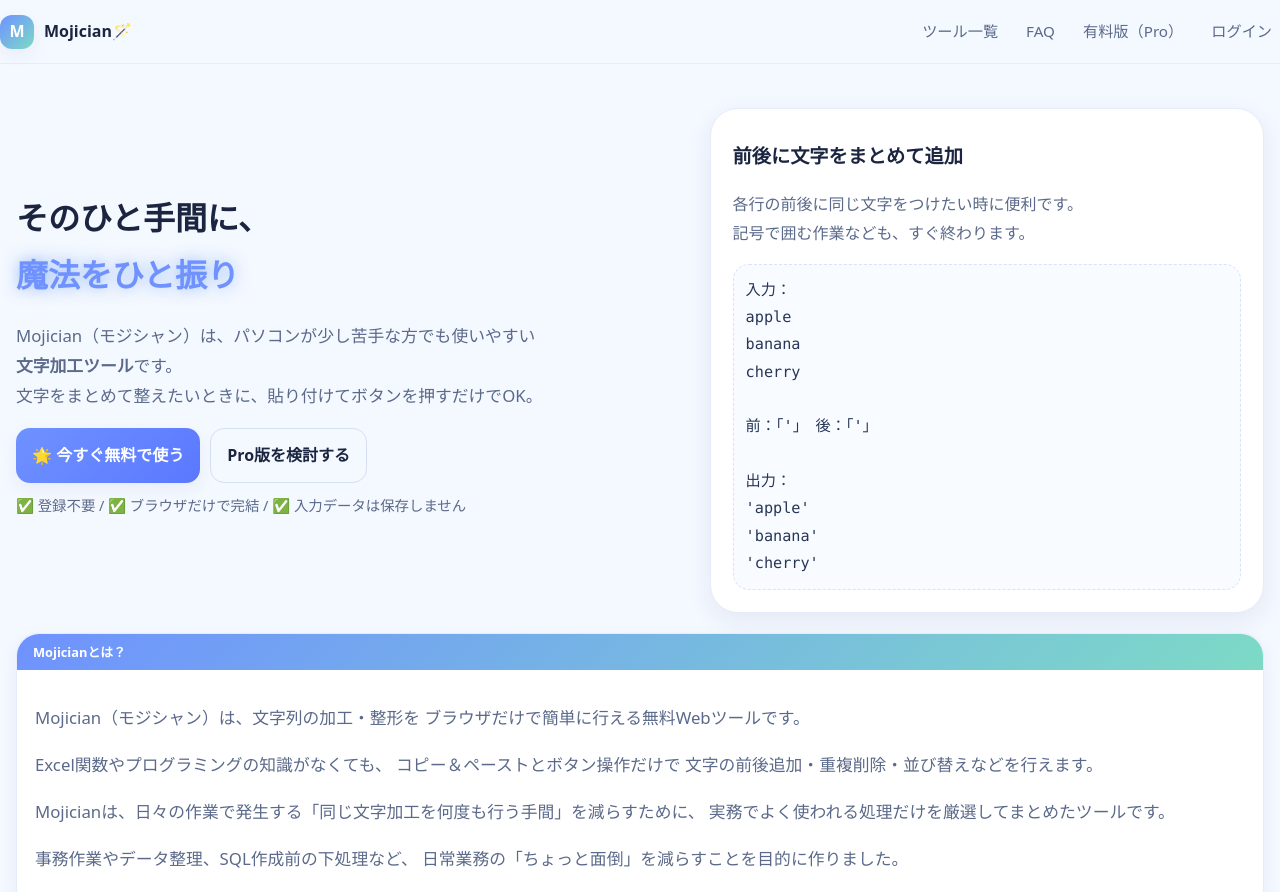
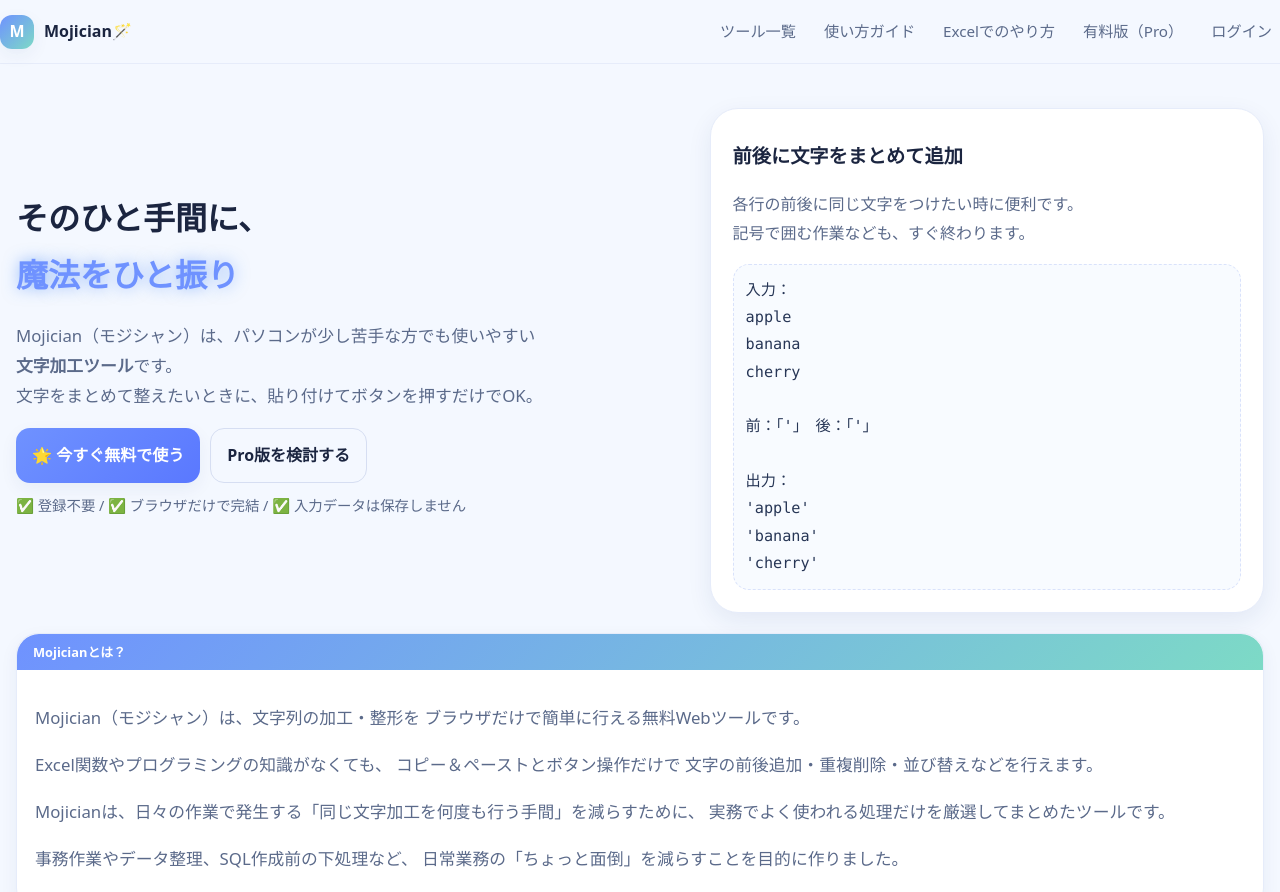
Before and after one commit to kmytkysengineer-code/mojician, a plain HTML site: page index.html in a window 1280 px wide. Shown: the top 892 px of the page. Drawn offline with Linux system fonts and the light colour scheme.

Commit message:
Update index.html

```diff
--- a/index.html
+++ b/index.html
@@ -301,7 +301,8 @@
 
     <nav class="nav-links">
       <a href="#tools">ツール一覧</a>
-      <a href="#faq">FAQ</a>
+      <a href="/guide.html">使い方ガイド</a>
+      <a href="/excel-formatting.html">Excelでのやり方</a>
       <a href="/pro.html">有料版（Pro）</a>
       <a href="https://pro.mojician.jp/auth/signin">ログイン</a>
     </nav>
```
